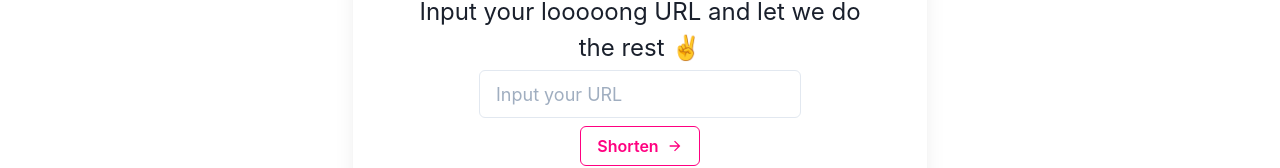
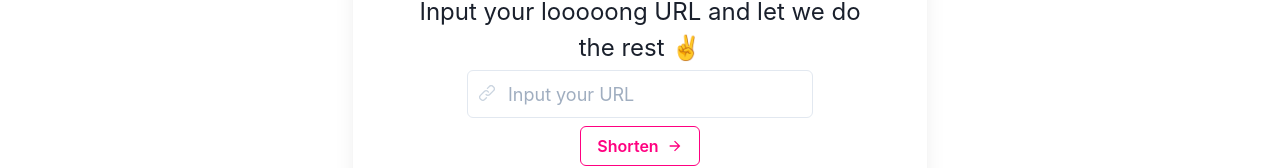
Before and after one commit to antrachhuynh/urlshortener-frontend, a React (Create React App) app: page / in a window 1280 px wide. Shown: the part 165-333 px from the top of the page. Built offline with nearby package versions, Linux system fonts and the light colour scheme.

Commit message:
Added new icons

```diff
--- a/src/Shorten.js
+++ b/src/Shorten.js
@@ -4,14 +4,20 @@ import {
     Input,
     Button,
     FormControl,
-    FormErrorMessage
+    FormErrorMessage,
+    InputGroup,
+    InputLeftElement,
+    Flex
 
 
 
 
 } from '@chakra-ui/react';
 
-import { ArrowForwardIcon } from '@chakra-ui/icons';
+
+
+
+import { ArrowForwardIcon, LinkIcon } from '@chakra-ui/icons';
 import {
     Formik,
     Field,
@@ -92,11 +98,30 @@ class Shorten extends React.Component {
                     <Form>
                         <Field name='longUrl' validate={this.validateName}>
                             {({ field, form }) => (
+
+
                                 <FormControl isInvalid={form.errors.longUrl && form.touched.longUrl}>
-                                    <Input onClick={handleClick} width="100%" size='lg' {...field} id='longUrl' placeholder='Input your URL' />
+                                    <InputGroup>
+
+                                        <InputLeftElement
+                                            pointerEvents='none'
+                                            top='3px'
+                                            children={<LinkIcon color='gray.300' />}
+                                        />
+                                        <Input
+                                            onClick={handleClick}
+                                            width="100%"
+                                            size='lg' {...field}
+                                            id='longUrl'
+                                            placeholder='Input your URL'
+
+                                        />
+                                    </InputGroup>
+
                                     <FormErrorMessage>{form.errors.longUrl} </FormErrorMessage>
 
                                 </FormControl>
+
                             )}
                         </Field>
 
@@ -112,7 +137,8 @@ class Shorten extends React.Component {
                             Shorten
                         </Button>
                     </Form>
-                )}
+                )
+                }
             </Formik>
         )
     }
```
